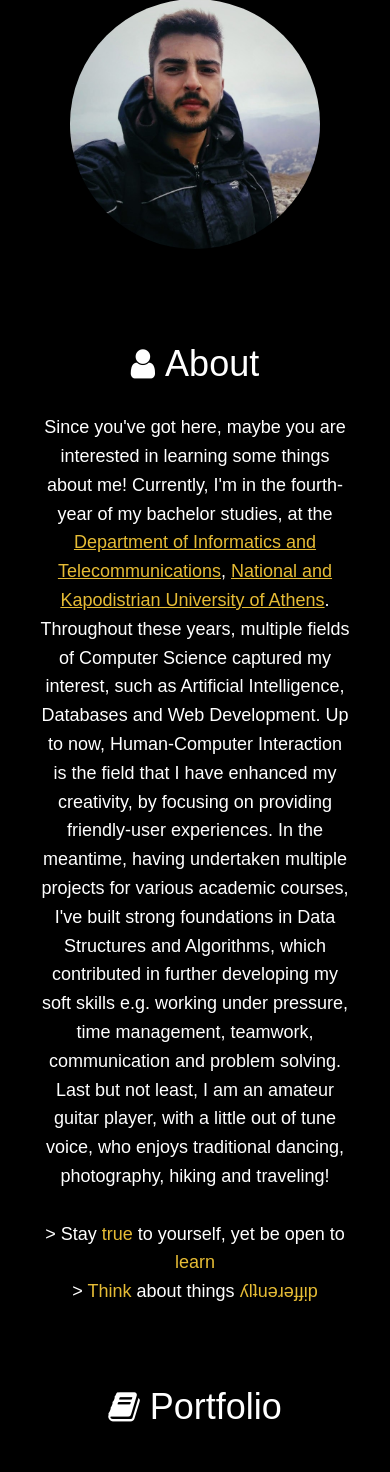
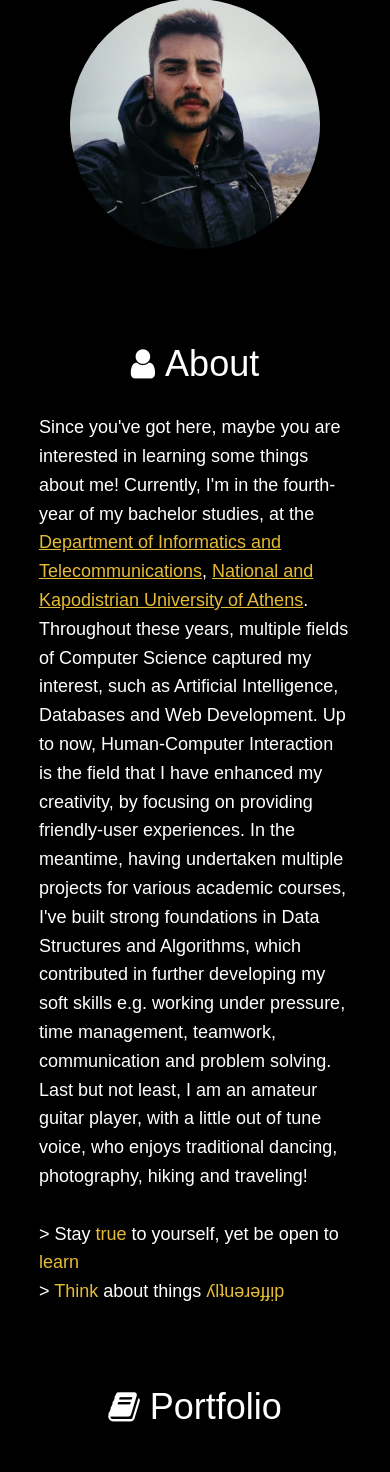
Before and after one commit to mansstiv/mansstiv.github.io, a PHP site: page / in a window 390 px wide. Shown: the part 373-1845 px from the top of the page. Run offline with PHP 8.4, Linux system fonts and the light colour scheme; some web fonts are replaced.

Commit message:
Update styles.css

```diff
--- a/styles.css
+++ b/styles.css
@@ -623,7 +623,7 @@ textarea:focus {
 
   .about-section-text {
     order: 2;
-/*     text-align: justify; */
+    text-align: start;
     margin-right: 15% !important;
     margin-left: 15% !important;
     padding-right: 0% !important;
```
